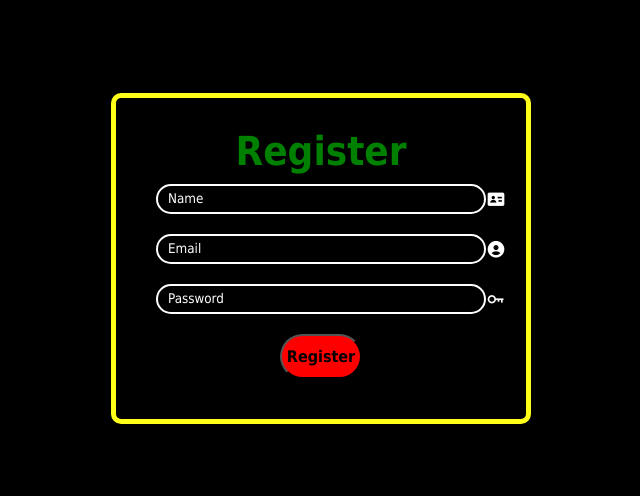
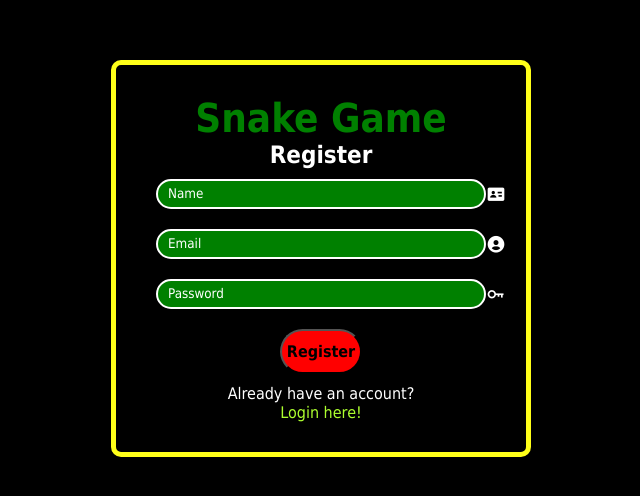
Before and after one commit to befancy10/PeWeb-ETS, a plain HTML site: page register.html in a window 1280 px wide. Shown: the part 142-638 px from the top of the page, without its empty margins (319-959 px from the left). Drawn offline with nearby package versions, Linux system fonts and the light colour scheme.

Commit message:
final updet3

```diff
--- a/loginregister.css
+++ b/loginregister.css
@@ -84,7 +84,7 @@
     height: 30px;
     margin-top: 10px;
     margin-bottom: 10px;
-    background: transparent;
+    background: green;
     border-radius: 40px;
     border: 2px solid white;
     size: 60px;
--- a/register.html
+++ b/register.html
@@ -13,7 +13,8 @@
   <body>
     <div class="wrap">
       <form id="authForm">
-        <h1>Register</h1>
+        <h1>Snake Game</h1>
+        <h2>Register</h2>
 
         <div class="inputbox">
           <input type="text" placeholder="Name" id="registerName" required />
@@ -40,6 +41,13 @@
             Register
           </button>
         </div>
+
+        <div id="container2">
+          <p>Already have an account?</p>
+          <a style="color: greenyellow;" href="index.html">Login here!</a>
+
+        </div>
+
       </form>
     </div>
 
```
Also changed, not shown: index.html (+1 -3 lines).
